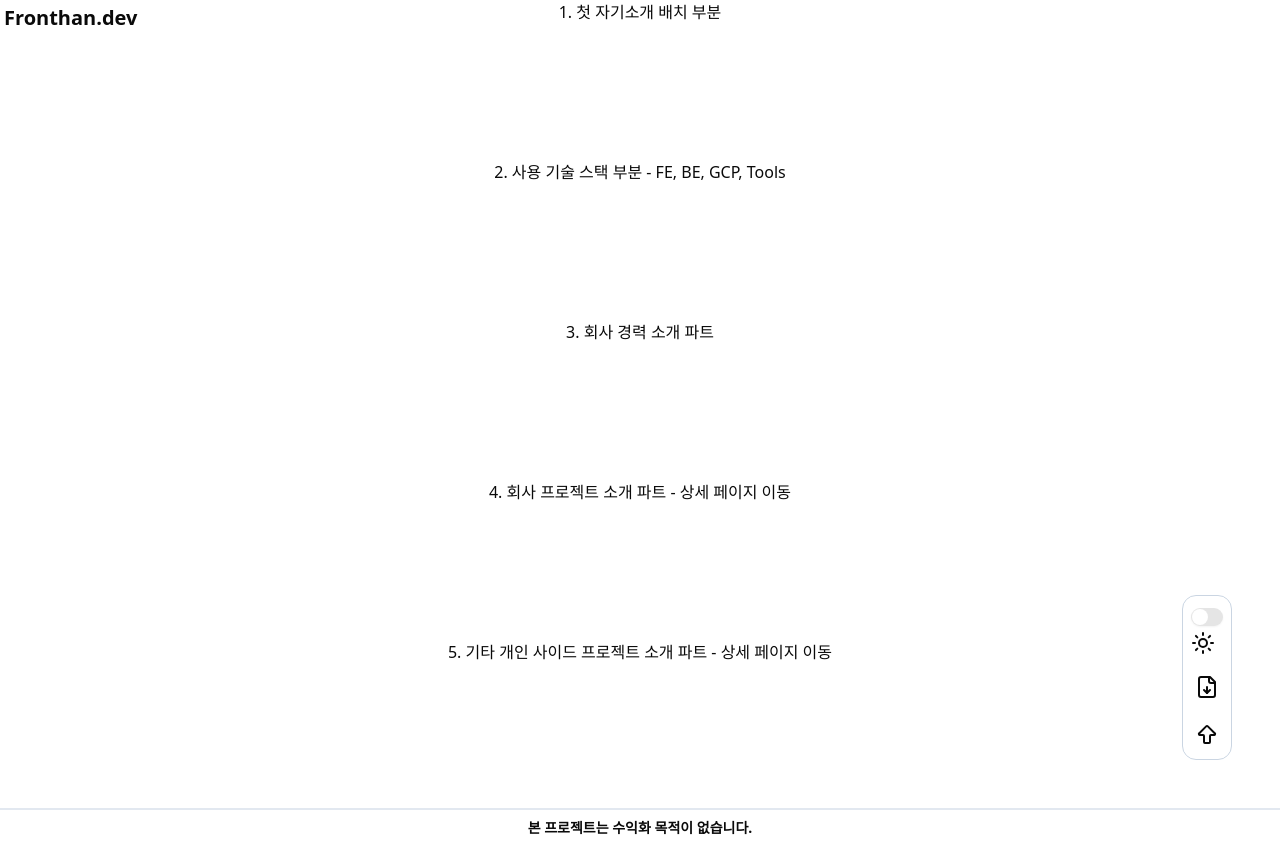
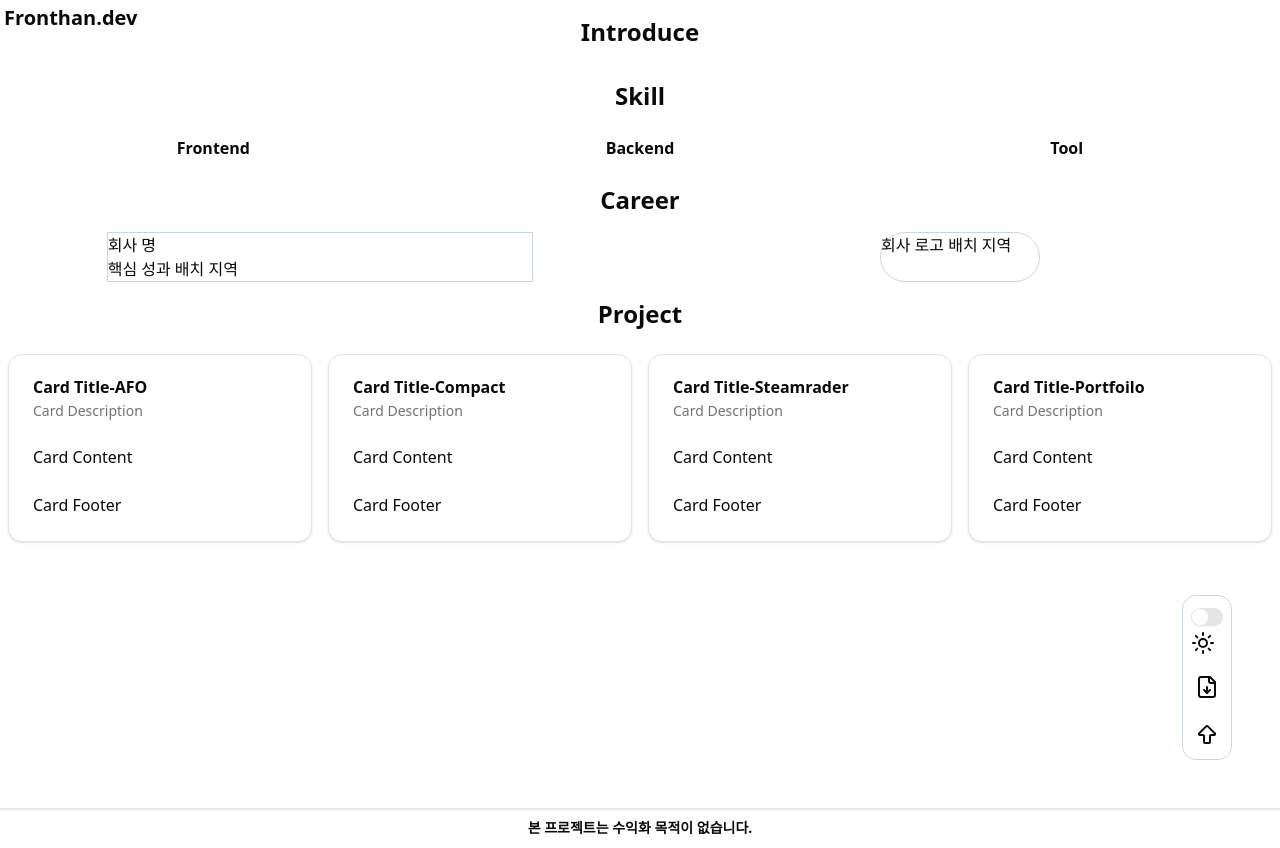
Before and after one commit to sangil94s/Portfoilos, a Next.js app: page / in a window 1280 px wide. Built offline with nearby package versions, Linux system fonts and the light colour scheme.

Commit message:
Modify: Layout.tsx

```diff
--- a/app/layout.tsx
+++ b/app/layout.tsx
@@ -22,6 +22,30 @@
     default: 'Portfoilo',
   },
   description: 'Portfoilo - 가제목',
+  keywords: [
+    '프론트엔드',
+    '개발자',
+    '프론트엔드 개발자',
+    '포트폴리오',
+    'FE',
+    'BE',
+    'Frontend Developer',
+    'React',
+    'Express',
+    'GCP',
+  ],
+  openGraph: {
+    type: 'website',
+    locale: 'ko_KR',
+    url: 'https://www.fronthan.dev/',
+    title: 'XXX | Portfoilo',
+    description: 'Portfoilo-TEMP',
+    siteName: 'XXX | Portfoilo',
+  },
+  robots: {
+    index: true,
+    follow: true,
+  },
 };
 
 export default function RootLayout({
--- a/app/page.tsx
+++ b/app/page.tsx
@@ -1,23 +1,34 @@
+import Career from '@/components/Career/Career';
+import Introduce from '@/components/Introduce/Introduce';
+import ProjectCard from '@/components/Project/ProjectCard';
+import Back from '@/components/Skill/Back';
+import Front from '@/components/Skill/Front';
+import Tool from '@/components/Skill/Tool';
 export default function Home() {
   return (
-    <>
-      {/*
-          1. 할 내용 작성
-          2. 반응형 - 모바일 - 아이폰 14 Promax
-          3. 반응형 - PC - FHD, QHD, 4K 해상도 제공
-          4. 다크 모드 추가?
-          5. 위로가기 버튼 + 이력서 다운로드? + 메일 ?
-          6. 애니메이션 -
-      */}
-      <section className="h-screen flex flex-col">
-        <h1 className="flex-1 text-center">1. 첫 자기소개 배치 부분</h1>
-        <h1 className="flex-1 text-center">2. 사용 기술 스택 부분 - FE, BE, GCP, Tools</h1>
-        <h1 className="flex-1 text-center">3. 회사 경력 소개 파트</h1>
-        <h1 className="flex-1 text-center">4. 회사 프로젝트 소개 파트 - 상세 페이지 이동</h1>
-        <h1 className="flex-1 text-center">
-          5. 기타 개인 사이드 프로젝트 소개 파트 - 상세 페이지 이동
-        </h1>
+    <section className="relative min-h-screen flex flex-col justify-center mx-auto">
+      <section className="relative w-full h-screen flex-1">
+        <div className="flex-2">
+          <h1 className="text-center text-2xl font-bold py-4">Introduce</h1>
+          <Introduce />
+        </div>
+        <div className="flex-2">
+          <h1 className="text-center text-2xl font-bold py-4">Skill</h1>
+          <div className="grid grid-cols-3 justify-items-center">
+            <Front />
+            <Back />
+            <Tool />
+          </div>
+        </div>
+        <div className="flex-2">
+          <h1 className="text-center text-2xl font-bold py-4">Career</h1>
+          <Career />
+        </div>
+        <div className="flex-2">
+          <h1 className="text-center text-2xl font-bold py-4">Project</h1>
+          <ProjectCard />
+        </div>
       </section>
-    </>
+    </section>
   );
 }
--- /dev/null
+++ b/components/Career/Career.tsx
@@ -0,0 +1,18 @@
+// 간단하게 회사 언급 + 핵심적인 성과
+
+export default function Career() {
+  return (
+    <>
+      <div className="w-full grid grid-cols-2 justify-items-center">
+        <section className="w-8/12 border border-slate-300">
+          <h4>회사 명</h4>
+          <p>핵심 성과 배치 지역</p>
+        </section>
+
+        <section className="w-3/12 border border-slate-300 rounded-full">
+          <p>회사 로고 배치 지역</p>
+        </section>
+      </div>
+    </>
+  );
+}
--- /dev/null
+++ b/components/Introduce/Introduce.tsx
@@ -0,0 +1,5 @@
+// 자기소개 파트
+
+export default function Introduce() {
+  return <></>;
+}
--- /dev/null
+++ b/components/Project/ProjectCard.tsx
@@ -0,0 +1,57 @@
+import { Card, CardContent, CardDescription, CardFooter, CardHeader, CardTitle } from '../ui/card';
+
+// 프로젝트를 보여주는 카드 부분
+export default function ProjectCard() {
+  return (
+    <div className="grid grid-cols-1 m-2 gap-4 justify-items-center lg:grid-cols-4">
+      <Card className="w-full">
+        <CardHeader>
+          <CardTitle>Card Title-AFO</CardTitle>
+          <CardDescription>Card Description</CardDescription>
+        </CardHeader>
+        <CardContent>
+          <p>Card Content</p>
+        </CardContent>
+        <CardFooter>
+          <p>Card Footer</p>
+        </CardFooter>
+      </Card>
+      <Card className="w-full">
+        <CardHeader>
+          <CardTitle>Card Title-Compact</CardTitle>
+          <CardDescription>Card Description</CardDescription>
+        </CardHeader>
+        <CardContent>
+          <p>Card Content</p>
+        </CardContent>
+        <CardFooter>
+          <p>Card Footer</p>
+        </CardFooter>
+      </Card>
+      <Card className="w-full">
+        <CardHeader>
+          <CardTitle>Card Title-Steamrader</CardTitle>
+          <CardDescription>Card Description</CardDescription>
+        </CardHeader>
+        <CardContent>
+          <p>Card Content</p>
+        </CardContent>
+        <CardFooter>
+          <p>Card Footer</p>
+        </CardFooter>
+      </Card>
+      <Card className="w-full">
+        <CardHeader>
+          <CardTitle>Card Title-Portfoilo</CardTitle>
+          <CardDescription>Card Description</CardDescription>
+        </CardHeader>
+        <CardContent>
+          <p>Card Content</p>
+        </CardContent>
+        <CardFooter>
+          <p>Card Footer</p>
+        </CardFooter>
+      </Card>
+    </div>
+  );
+}
--- /dev/null
+++ b/components/Skill/Back.tsx
@@ -0,0 +1,9 @@
+// 백엔드
+
+export default function Back() {
+  return (
+    <>
+      <h1 className="font-bold py-2">Backend</h1>
+    </>
+  );
+}
--- /dev/null
+++ b/components/Skill/Front.tsx
@@ -0,0 +1,9 @@
+// 프론트 스킬
+
+export default function Front() {
+  return (
+    <>
+      <h1 className="font-bold py-2">Frontend</h1>
+    </>
+  );
+}
--- /dev/null
+++ b/components/Skill/Tool.tsx
@@ -0,0 +1,9 @@
+// 기타 툴 - Vercel 등
+
+export default function Tool() {
+  return (
+    <>
+      <h1 className="font-bold py-2">Tool</h1>
+    </>
+  );
+}
--- /dev/null
+++ b/components/ui/card.tsx
@@ -0,0 +1,75 @@
+import * as React from 'react';
+
+import { cn } from '@/lib/utils';
+
+function Card({ className, ...props }: React.ComponentProps<'div'>) {
+  return (
+    <div
+      data-slot="card"
+      className={cn(
+        'bg-card text-card-foreground flex flex-col gap-6 rounded-xl border py-6 shadow-sm',
+        className,
+      )}
+      {...props}
+    />
+  );
+}
+
+function CardHeader({ className, ...props }: React.ComponentProps<'div'>) {
+  return (
+    <div
+      data-slot="card-header"
+      className={cn(
+        '@container/card-header grid auto-rows-min grid-rows-[auto_auto] items-start gap-1.5 px-6 has-data-[slot=card-action]:grid-cols-[1fr_auto] [.border-b]:pb-6',
+        className,
+      )}
+      {...props}
+    />
+  );
+}
+
+function CardTitle({ className, ...props }: React.ComponentProps<'div'>) {
+  return (
+    <div
+      data-slot="card-title"
+      className={cn('leading-none font-semibold', className)}
+      {...props}
+    />
+  );
+}
+
+function CardDescription({ className, ...props }: React.ComponentProps<'div'>) {
+  return (
+    <div
+      data-slot="card-description"
+      className={cn('text-muted-foreground text-sm', className)}
+      {...props}
+    />
+  );
+}
+
+function CardAction({ className, ...props }: React.ComponentProps<'div'>) {
+  return (
+    <div
+      data-slot="card-action"
+      className={cn('col-start-2 row-span-2 row-start-1 self-start justify-self-end', className)}
+      {...props}
+    />
+  );
+}
+
+function CardContent({ className, ...props }: React.ComponentProps<'div'>) {
+  return <div data-slot="card-content" className={cn('px-6', className)} {...props} />;
+}
+
+function CardFooter({ className, ...props }: React.ComponentProps<'div'>) {
+  return (
+    <div
+      data-slot="card-footer"
+      className={cn('flex items-center px-6 [.border-t]:pt-6', className)}
+      {...props}
+    />
+  );
+}
+
+export { Card, CardHeader, CardFooter, CardTitle, CardAction, CardDescription, CardContent };
```
